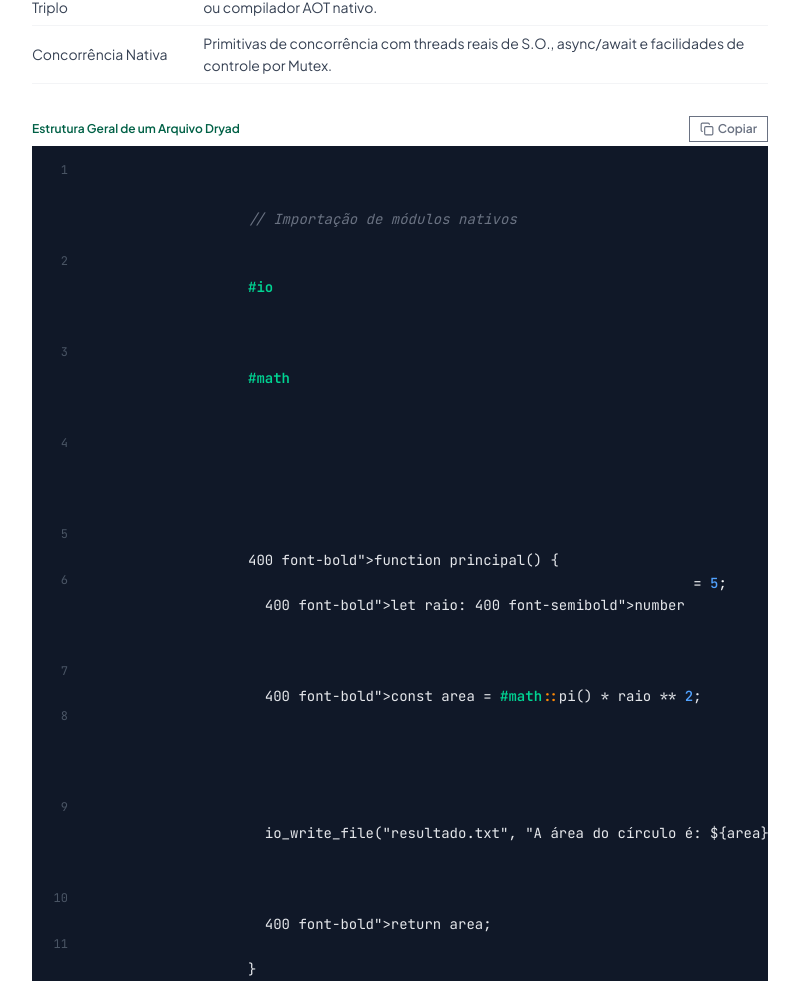
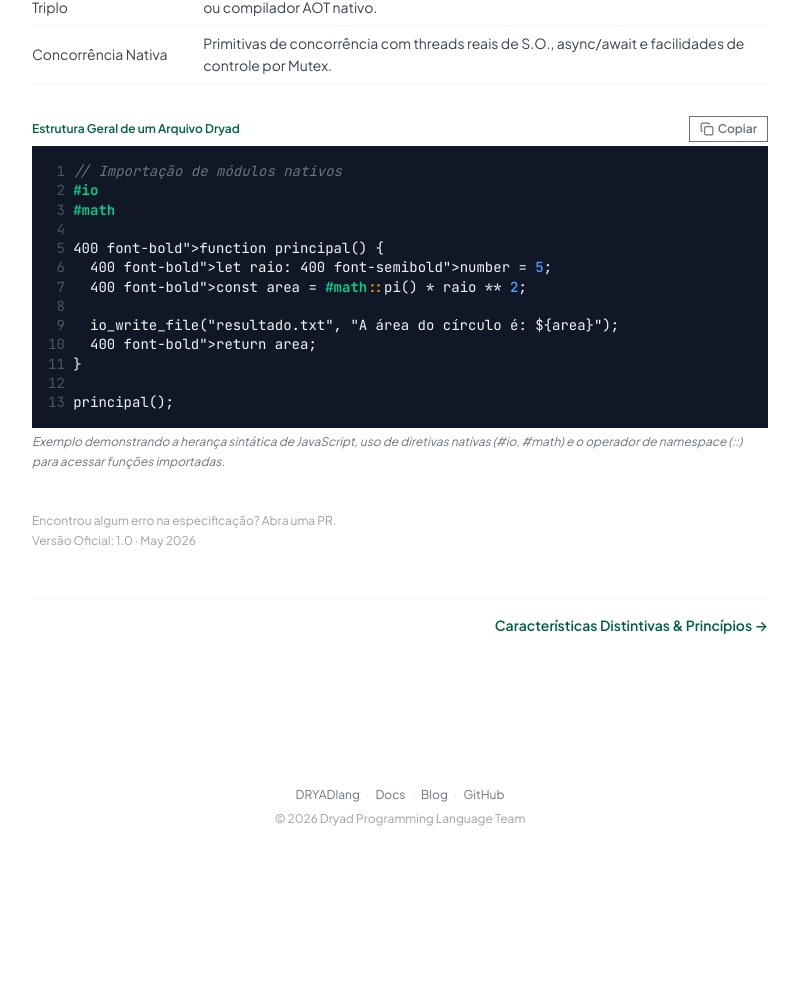
Before and after one commit to dryadlang/dryadlangrepo-website, an Astro site: page /docs/introducao-e-filosofia in a window 1280 px wide. Shown: the part 833-1814 px from the top of the page, without its empty margins (240-1039 px from the left). After the commit the page ends 1692 px from the top, so only its background shows below. Built offline with nearby package versions, Linux system fonts and the light colour scheme; Astro itself is replaced by a stand-in of ours.

Commit message:
fix: espaçamento em code blocks — sem div dentro de pre, leading-snug

```diff
--- a/src/components/DocContent.astro
+++ b/src/components/DocContent.astro
@@ -17,7 +17,7 @@ function renderInlineCode(cell: string): string {
   }).join("");
 }
 
-function renderHighlightedCode(code: string): { lineNum: number; html: string; comment: string }[] {
+function renderHighlightedCode(code: string): string {
   return code.split("\n").map((line, idx) => {
     let content = line;
     let commentPart = "";
@@ -35,8 +35,10 @@ function renderHighlightedCode(code: string): { lineNum: number; html: string; c
       .replace(/(#[a-zA-Z_]+)/g, '<span class="text-emerald-400 font-semibold">$1</span>')
       .replace(/(::)/g, '<span class="text-orange-400 font-bold">$1</span>');
 
-    return { lineNum: idx + 1, html: rawHtml, comment: commentPart };
-  });
+    const lineNum = `<span class="text-gray-600 select-none">${String(idx + 1).padStart(2)}</span> `;
+    const codeHtml = rawHtml + (commentPart ? `<span class="text-gray-500 italic">${commentPart}</span>` : "");
+    return `${lineNum}${codeHtml}`;
+  }).join("\n");
 }
 ---
 
@@ -79,17 +81,7 @@ function renderHighlightedCode(code: string): { lineNum: number; html: string; c
               <span class="text-xs text-emerald-800 font-semibold">{snippet.title}</span>
               <CodeCopyButton code={snippet.code} index={idx} client:load />
             </div>
-            <pre class="bg-gray-900 text-gray-100 p-4 text-sm leading-relaxed overflow-x-auto font-mono select-text">{
-              lines.map((l) => (
-                <div class="flex">
-                  <span class="w-8 shrink-0 text-gray-600 text-right pr-3 select-text text-xs">{l.lineNum}</span>
-                  <span class="flex-1 whitespace-pre text-gray-200 font-mono">
-                    <span set:html={l.html} />
-                    {l.comment && <span class="text-gray-500 italic select-text font-normal">{l.comment}</span>}
-                  </span>
-                </div>
-              ))
-            }</pre>
+            <pre class="bg-gray-900 text-gray-100 p-4 text-sm leading-snug overflow-x-auto font-mono select-text" set:html={lines}></pre>
             {snippet.description && (
               <p class="text-xs text-gray-500 mt-1 italic leading-relaxed">{snippet.description}</p>
             )}
--- a/src/components/HomeView.astro
+++ b/src/components/HomeView.astro
@@ -54,7 +54,7 @@ const benchmarks = [
       de forma instantânea a ferramenta <code class="text-emerald-800 font-semibold">dryad</code>
       em suas variáveis de ambiente:
     </p>
-    <pre class="bg-gray-900 text-emerald-400 p-4 text-sm leading-relaxed overflow-x-auto select-text mb-3 font-mono">$ curl -fsSL https://dryad.dev/install | sh
+    <pre class="bg-gray-900 text-emerald-400 p-4 text-sm leading-snug overflow-x-auto select-text mb-3 font-mono">$ curl -fsSL https://dryad.dev/install | sh
 <span class="text-gray-500 italic"># Instalando Dryad Toolkit v1.0.0... Prontidão detectada.</span>
 $ dryad run scripts/main.dy
 <span class="text-gray-500 italic"># Ola Mundo! Executado dinamicamente via AST Interpreter.</span>
```
